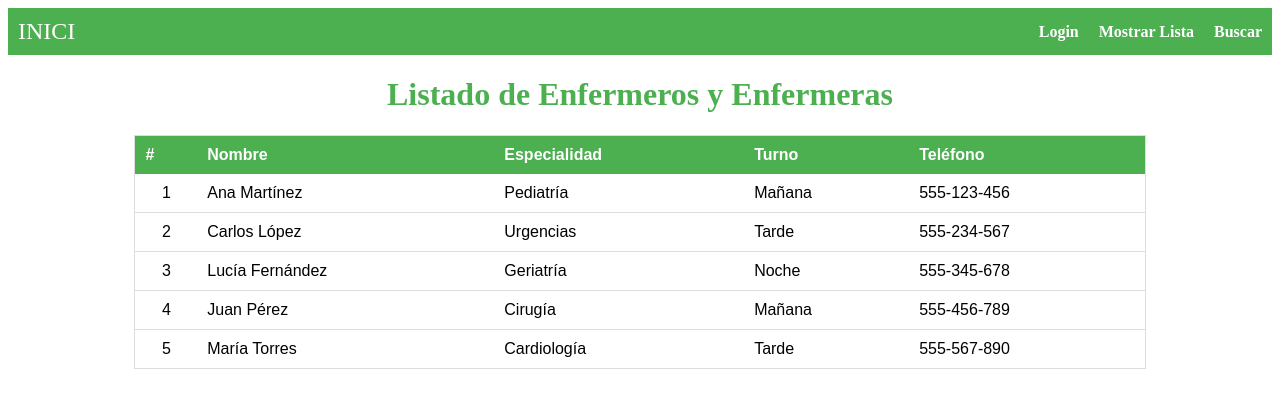
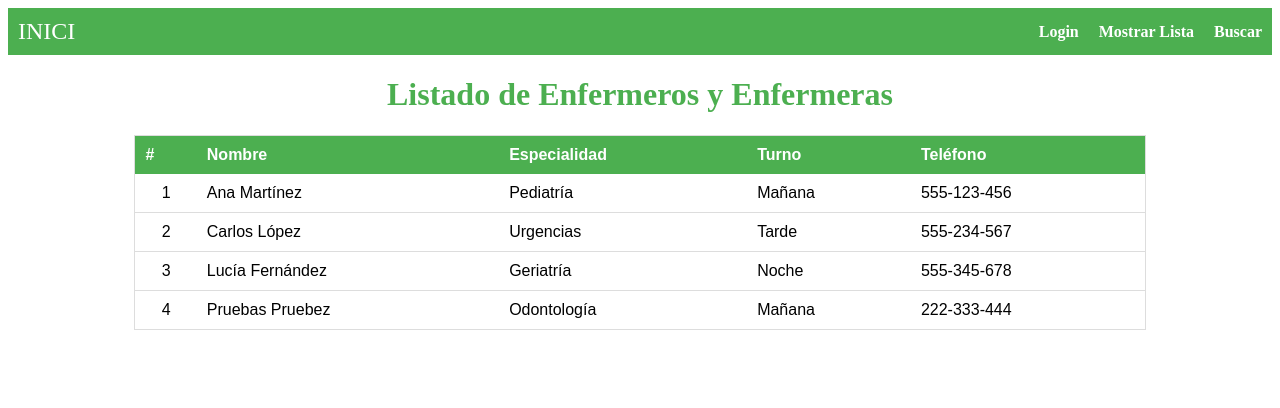
Before and after one commit to perezadria00/angular-grupal, an Angular app: page /listado in a window 1280 px wide. Shown: the top 408 px of the page. Built offline with nearby package versions, Linux system fonts and the light colour scheme.

Commit message:
#13 Nurses JSON Format

```diff
--- a/angular.json
+++ b/angular.json
@@ -33,7 +33,8 @@
             "assets": [
               {
                 "glob": "**/*",
-                "input": "public"
+                "input": "public",
+                "output": "/"
               }
             ],
             "styles": [
--- /dev/null
+++ b/public/data.json
@@ -0,0 +1,34 @@
+[
+    {
+      "username": "ana.martinez",
+      "password": "1234",
+      "nombre": "Ana Martínez",
+      "especialidad": "Pediatría",
+      "turno": "Mañana",
+      "telefono": "555-123-456"
+    },
+    {
+      "username": "carlos.lopez",
+      "password": "abcd",
+      "nombre": "Carlos López",
+      "especialidad": "Urgencias",
+      "turno": "Tarde",
+      "telefono": "555-234-567"
+    },
+    {
+      "username": "lucia.fernandez",
+      "password": "5678",
+      "nombre": "Lucía Fernández",
+      "especialidad": "Geriatría",
+      "turno": "Noche",
+      "telefono": "555-345-678"
+    },
+    {
+      "username": "enfermero.prueba",
+      "password": "1234",
+      "nombre": "Pruebas Pruebez",
+      "especialidad": "Odontología",
+      "turno": "Mañana",
+      "telefono": "222-333-444"
+    }
+  ]
--- a/src/app/app.module.ts
+++ b/src/app/app.module.ts
@@ -6,6 +6,8 @@ import { NurseLoginComponent } from './nurse-login/nurse-login.component'; // Co
 import { ListadoEnfermerosComponent } from './listado-enfermeros/listado-enfermeros.component';
 import { SearchNursesComponent } from './search-nurses/search-nurses.component'; // También standalone
 import { FormsModule } from '@angular/forms';
+import { HttpClient } from '@angular/common/http';
+
 
 @NgModule({
   declarations: [
@@ -17,7 +19,7 @@ import { FormsModule } from '@angular/forms';
     NurseLoginComponent,         // Importa componentes standalone
     ListadoEnfermerosComponent,   // Importa componentes standalone
     SearchNursesComponent,
-    FormsModule
+    FormsModule,
   ],
   bootstrap: [AppComponent]
 })
--- a/src/app/listado-enfermeros/listado-enfermeros.component.ts
+++ b/src/app/listado-enfermeros/listado-enfermeros.component.ts
@@ -1,19 +1,31 @@
-import { Component } from '@angular/core';
+import { Component, OnInit } from '@angular/core';
 import { CommonModule } from '@angular/common';
+import { HttpClient } from '@angular/common/http';
+import { DataService } from '../services/data.service';
+import { Enfermero } from '../models/enfermeros.model';
+import { HttpClientModule } from '@angular/common/http';
 
 @Component({
   selector: 'app-listado-enfermeros',
   templateUrl: './listado-enfermeros.component.html',
   styleUrls: ['./listado-enfermeros.component.css'],
   standalone: true,
-  imports: [CommonModule] // Importa CommonModule aquí
+  imports: [CommonModule, HttpClientModule ] // Importa CommonModule aquí
 })
-export class ListadoEnfermerosComponent {
-  enfermeros = [
-    { nombre: 'Ana Martínez', especialidad: 'Pediatría', turno: 'Mañana', telefono: '555-123-456' },
-    { nombre: 'Carlos López', especialidad: 'Urgencias', turno: 'Tarde', telefono: '555-234-567' },
-    { nombre: 'Lucía Fernández', especialidad: 'Geriatría', turno: 'Noche', telefono: '555-345-678' },
-    { nombre: 'Juan Pérez', especialidad: 'Cirugía', turno: 'Mañana', telefono: '555-456-789' },
-    { nombre: 'María Torres', especialidad: 'Cardiología', turno: 'Tarde', telefono: '555-567-890' },
-  ];
+export class ListadoEnfermerosComponent implements OnInit {
+  enfermeros: Partial<Enfermero>[] = []; // Asegúrate de que el array sea un array vacío al inicio.
+
+  constructor(private dataService: DataService) {}
+
+  ngOnInit(): void {
+    // Asegúrate de que estás asignando todos los datos sin filtrar.
+    this.dataService.getData().subscribe(
+      (data: Partial<Enfermero>[]) => {
+        this.enfermeros = data; // Asignar todos los enfermeros al array.
+      },
+      (error) => {
+        console.error('Error al cargar los datos', error);
+      }
+    );
+  }
 }
--- /dev/null
+++ b/src/app/services/data.service.ts
@@ -0,0 +1,19 @@
+import { HttpClient } from '@angular/common/http';
+import { Injectable } from '@angular/core';
+import { Observable } from 'rxjs';
+
+
+@Injectable({
+  providedIn: 'root'
+})
+export class DataService {
+
+  // Ruta al archivo JSON
+  private dataUrl: string = '/data.json';
+
+  constructor(private http: HttpClient) { }
+
+  getData(): Observable<any> {
+    return this.http.get<any>(this.dataUrl);
+  }
+}
```
Also changed, not shown: src/app/models/enfermeros.model.ts (added, +8 -0 lines), 1 other file (tests, documents, lock files or other folders).
